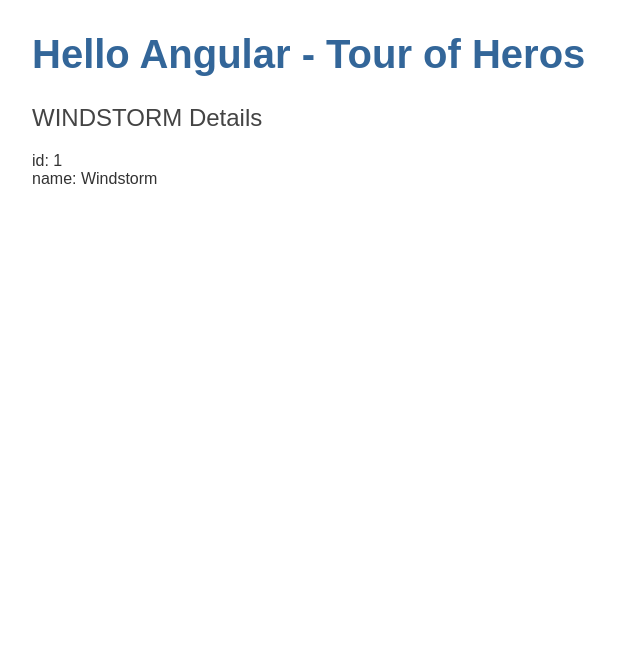
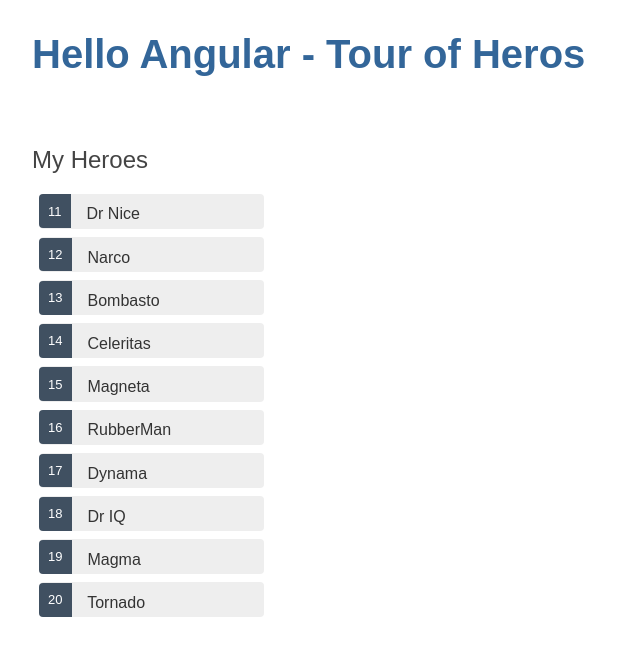
Before and after one commit to 2011-nov02-net/danielp-code, an Angular app in the folder HTML Testing/AngularLearning/HelloAngular/hello-angular/: page / in a window 1280 px wide. Shown: the top 656 px of the page, without its empty margins (0-640 px from the left). Built offline with nearby package versions, Linux system fonts and the light colour scheme.

Commit message:
Selectable heros list

```diff
--- a/HTML Testing/AngularLearning/HelloAngular/hello-angular/src/app/app.module.ts
+++ b/HTML Testing/AngularLearning/HelloAngular/hello-angular/src/app/app.module.ts
@@ -1,4 +1,5 @@
 import { BrowserModule } from '@angular/platform-browser';
+import { FormsModule } from '@angular/forms'; // <-- NgModel lives here
 import { NgModule } from '@angular/core';
 
 import { AppRoutingModule } from './app-routing.module';
@@ -12,7 +13,8 @@
   ],
   imports: [
     BrowserModule,
-    AppRoutingModule
+    AppRoutingModule,
+    FormsModule
   ],
   providers: [],
   bootstrap: [AppComponent]
--- a/HTML Testing/AngularLearning/HelloAngular/hello-angular/src/app/heroes/heroes.component.html
+++ b/HTML Testing/AngularLearning/HelloAngular/hello-angular/src/app/heroes/heroes.component.html
@@ -1,3 +1,20 @@
-<h2>{{hero.name | uppercase}} Details</h2>
-<div><span>id: </span>{{hero.id}}</div>
-<div><span>name: </span>{{hero.name}}</div>
+<div *ngIf="selectedHero">
+
+    <h2>{{selectedHero.name | uppercase}} Details</h2>
+    <div><span>id: </span>{{selectedHero.id}}</div>
+    <div>
+        <label>name:
+        <input [(ngModel)]="selectedHero.name" placeholder="name"/>
+      </label>
+    </div>
+
+</div>
+
+<br>
+
+<h2>My Heroes</h2>
+<ul class="heroes">
+    <li *ngFor="let hero of heroes" (click)="onSelect(hero)">
+        <span class="badge">{{hero.id}}</span> {{hero.name}}
+    </li>
+</ul>
--- a/HTML Testing/AngularLearning/HelloAngular/hello-angular/src/app/heroes/heroes.component.scss
+++ b/HTML Testing/AngularLearning/HelloAngular/hello-angular/src/app/heroes/heroes.component.scss
@@ -0,0 +1,50 @@
+/* HeroesComponent's private CSS styles */
+
+.heroes {
+    margin: 0 0 2em 0;
+    list-style-type: none;
+    padding: 0;
+    width: 15em;
+}
+
+.heroes li {
+    cursor: pointer;
+    position: relative;
+    left: 0;
+    background-color: #EEE;
+    margin: .5em;
+    padding: .3em 0;
+    height: 1.6em;
+    border-radius: 4px;
+}
+
+.heroes li:hover {
+    color: #607D8B;
+    background-color: #DDD;
+    left: .1em;
+}
+
+.heroes li.selected {
+    background-color: #CFD8DC;
+    color: white;
+}
+
+.heroes li.selected:hover {
+    background-color: #BBD8DC;
+    color: white;
+}
+
+.heroes .badge {
+    display: inline-block;
+    font-size: small;
+    color: white;
+    padding: 0.8em 0.7em 0 0.7em;
+    background-color: #405061;
+    line-height: 1em;
+    position: relative;
+    left: -1px;
+    top: -4px;
+    height: 1.8em;
+    margin-right: .8em;
+    border-radius: 4px 0 0 4px;
+}
--- a/HTML Testing/AngularLearning/HelloAngular/hello-angular/src/app/heroes/heroes.component.ts
+++ b/HTML Testing/AngularLearning/HelloAngular/hello-angular/src/app/heroes/heroes.component.ts
@@ -1,5 +1,7 @@
 import { Component, OnInit } from '@angular/core';
+import { HEROES } from '../mock-heroes';
 import { Hero } from '../hero';
+
 
 @Component({
   selector: 'app-heroes',
@@ -15,6 +17,10 @@
     name:'Windstorm'
   }
 
+
+
+  heroes = HEROES;
+
   constructor() {
 
   }
@@ -23,4 +29,9 @@
 
   }
 
+  selectedHero: Hero | undefined;
+  onSelect(hero: Hero): void {
+    this.selectedHero = hero;
+  }
+
 }
--- /dev/null
+++ b/HTML Testing/AngularLearning/HelloAngular/hello-angular/src/app/mock-heroes.ts
@@ -0,0 +1,14 @@
+import { Hero } from './hero';
+
+export const HEROES: Hero[] = [
+  { id: 11, name: 'Dr Nice' },
+  { id: 12, name: 'Narco' },
+  { id: 13, name: 'Bombasto' },
+  { id: 14, name: 'Celeritas' },
+  { id: 15, name: 'Magneta' },
+  { id: 16, name: 'RubberMan' },
+  { id: 17, name: 'Dynama' },
+  { id: 18, name: 'Dr IQ' },
+  { id: 19, name: 'Magma' },
+  { id: 20, name: 'Tornado' }
+];
```
